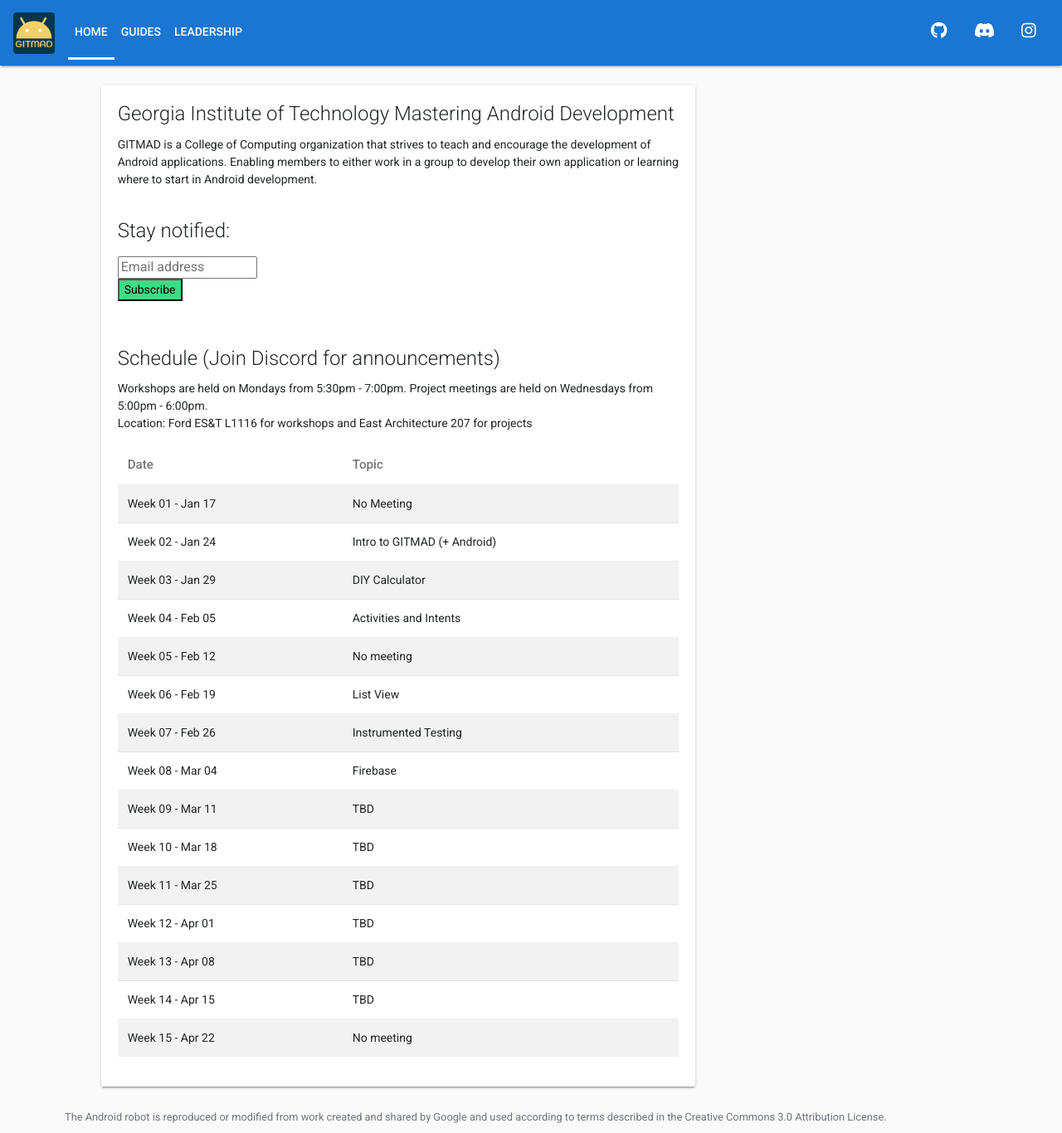
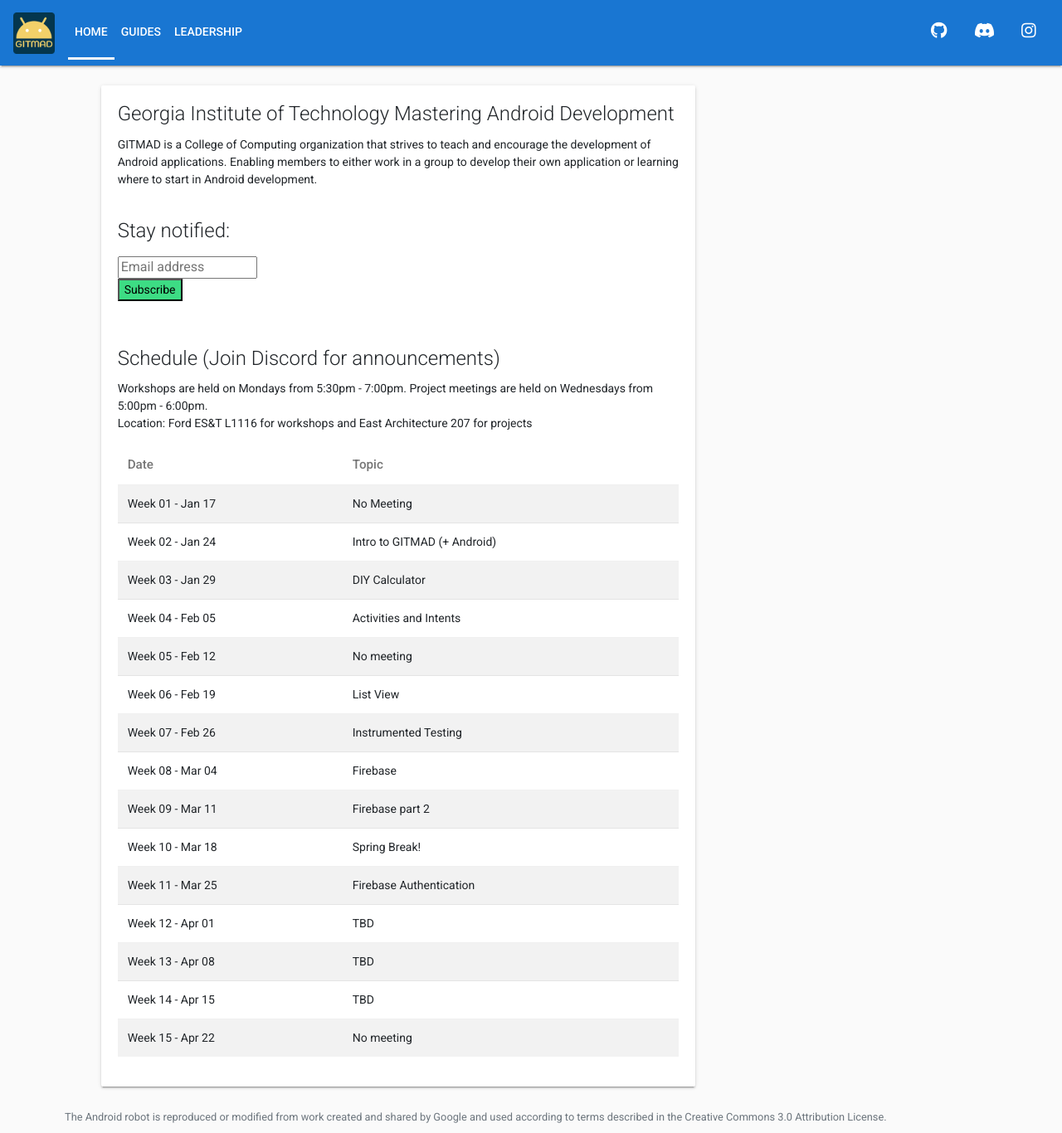
Before and after one commit to git-mad/gitmad.github.io, a Jekyll site: the page built from index.html, in a window 1280 px wide. Shown: the whole page at 83% size. Built offline with Jekyll 4.4.1, drawn with Linux system fonts in a browser that asks for light colours; nearby versions of some CDN libraries; comment, search, counter and statistics services are not loaded.

Commit message:
Update schedule

```diff
--- a/_data/schedule.yml
+++ b/_data/schedule.yml
@@ -31,15 +31,15 @@
   link: null
 
 - date: Week 09 - Mar 11
-  topic: TBD
+  topic: Firebase part 2
   link: null
 
 - date: Week 10 - Mar 18
-  topic: TBD
+  topic: Spring Break!
   link: null
 
 - date: Week 11 - Mar 25
-  topic: TBD
+  topic: Firebase Authentication
   link: null
 
 - date: Week 12 - Apr 01
```
